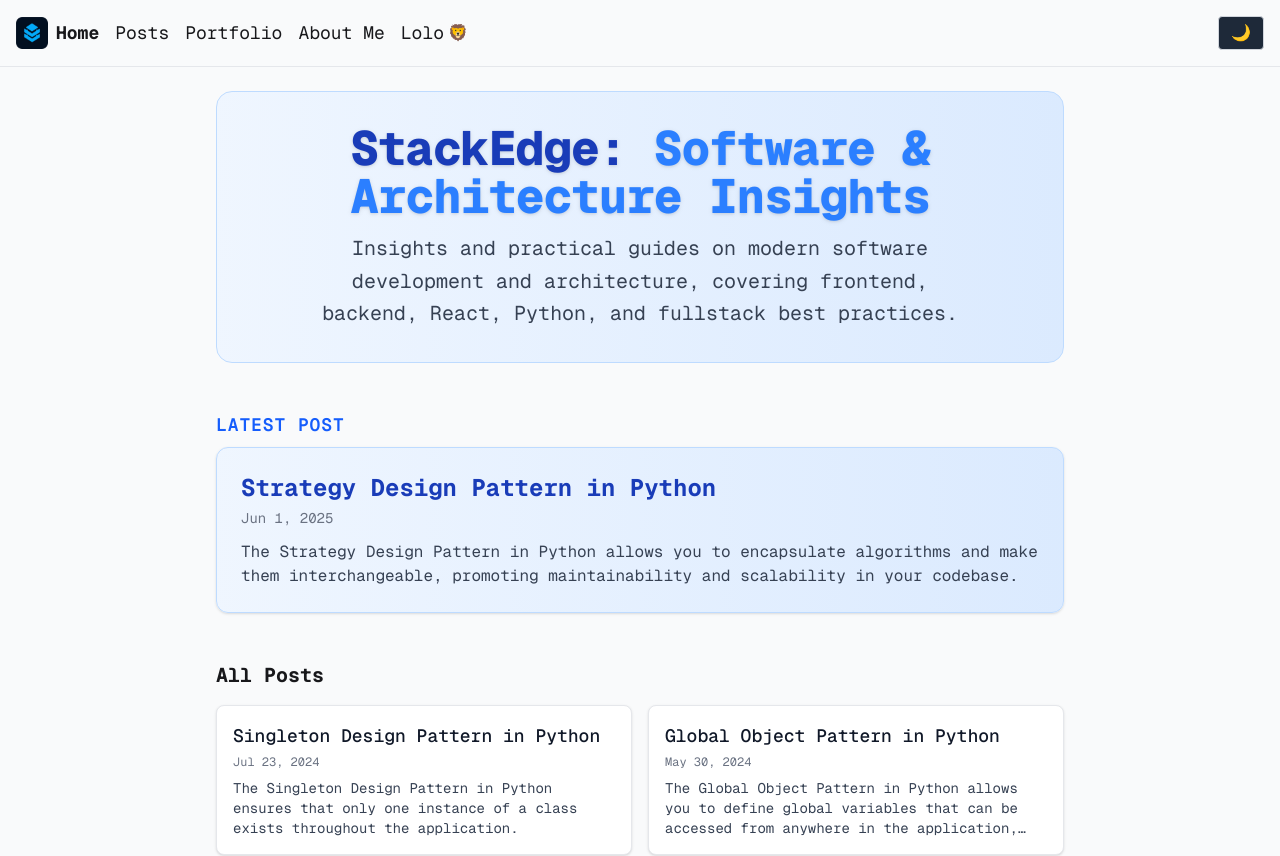
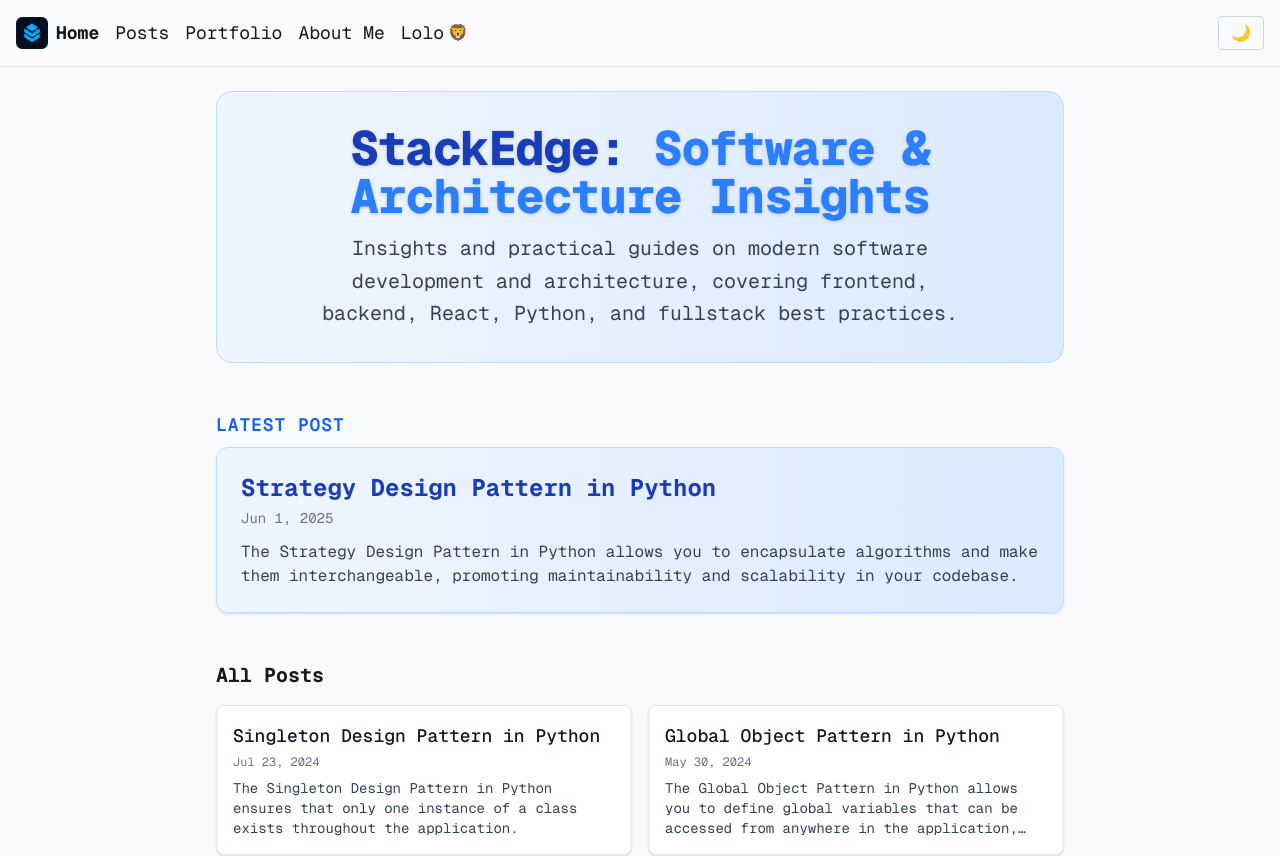
Before and after one commit to gmunumel/personal-blog, a Next.js app: page / in a window 1280 px wide. Shown: the top 856 px of the page. Built offline with nearby package versions, Linux system fonts and the light colour scheme.

Commit message:
feat: updated css for toggle mode

```diff
--- a/src/app/components/ThemeToggle.tsx
+++ b/src/app/components/ThemeToggle.tsx
@@ -31,7 +31,7 @@
   return (
     <button
       onClick={toggleTheme}
-      className="dark-mode ml-auto px-3 py-1 rounded border border-gray-300 dark:border-gray-600
+      className="ml-auto px-3 py-1 rounded border border-gray-300 dark:border-gray-600
                  text-gray-100 dark:text-gray-800 transition cursor-pointer"
       aria-label="Toggle dark mode"
     >
--- a/src/app/globals.css
+++ b/src/app/globals.css
@@ -166,14 +166,6 @@
   background-color: var(--color-gray-800);
 }
 
-.dark-mode {
-  background-color: var(--color-gray-800);
-}
-
-html.dark .dark-mode {
-  background-color: var(--color-gray-200);
-}
-
 img,
 video {
   max-width: 100%;
```
